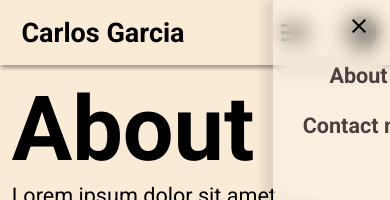
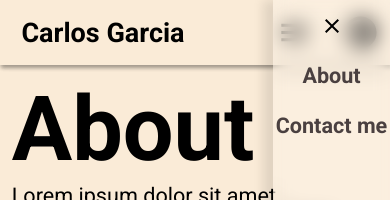
Before and after one commit to Archenemind/_portfolio, a plain HTML site: page index.html in a window 390 px wide. Both pictures are taken after a click on the item 294 px from the left and 32 px from the top of the page. Shown: the top 200 px of the page. Drawn offline with Linux system fonts and the light colour scheme.

Commit message:
Removed margin-left for .navbar-sidebar li

```diff
--- a/styles.css
+++ b/styles.css
@@ -673,4 +673,8 @@ footer>* {
     .navbar-ul li {
         margin-left: 1.5rem;
     }
+
+    .navbar-sidebar li {
+        margin-left: 0;
+    }
 }
```
